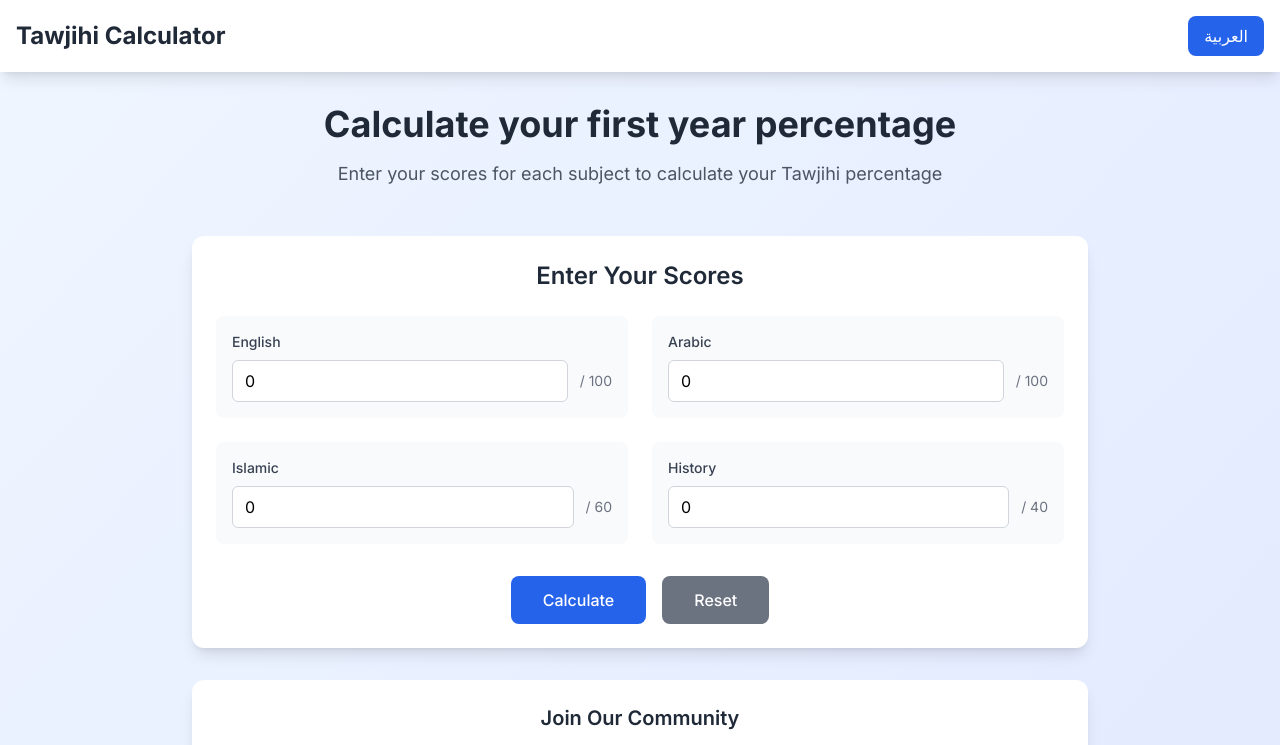
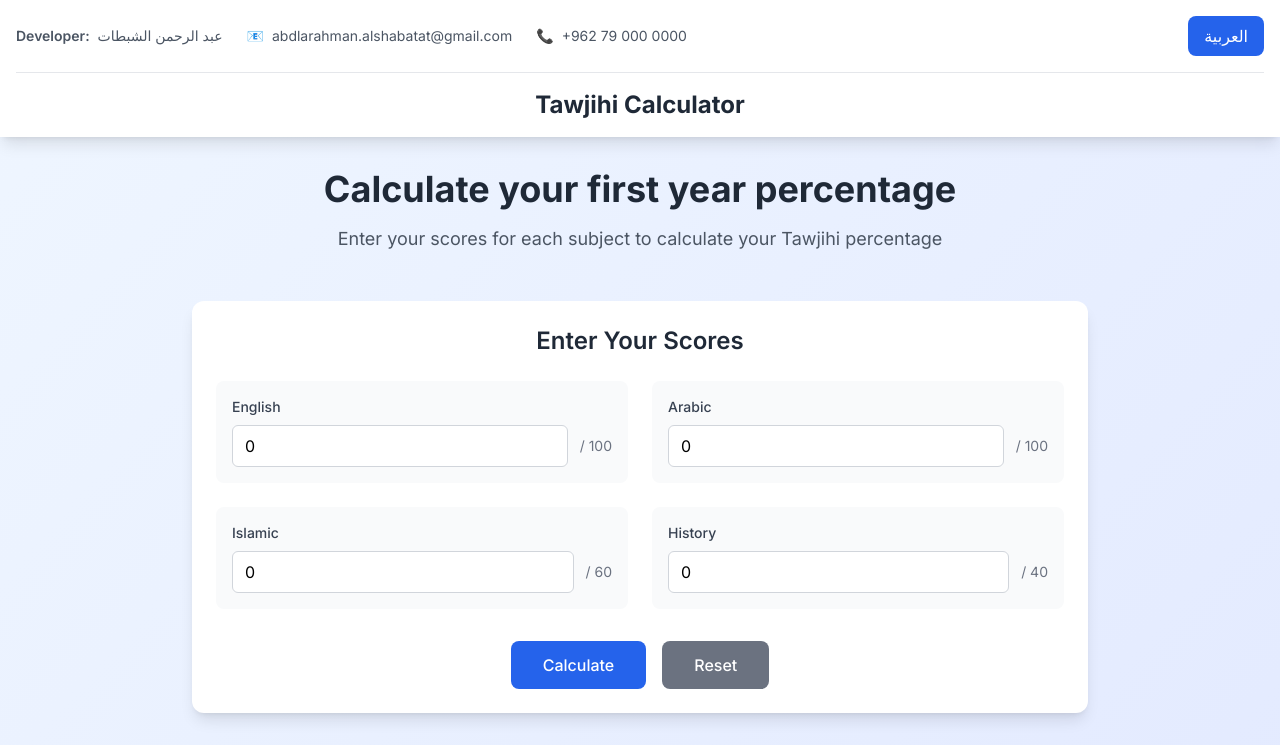
Before and after one commit to Abd87/tawjihi-calculator, a Next.js app: page / in a window 1280 px wide. Shown: the top 745 px of the page. Built offline with nearby package versions, Linux system fonts and the light colour scheme.

Commit message:
Add developer contact information to header

```diff
--- a/app/page.tsx
+++ b/app/page.tsx
@@ -46,16 +46,43 @@ export default function Home() {
     <div className={`min-h-screen bg-gradient-to-br from-blue-50 to-indigo-100 ${language === 'ar' ? 'font-arabic' : ''}`} dir={language === 'ar' ? 'rtl' : 'ltr'}>
              {/* Header */}
        <header className="bg-white shadow-lg">
-        <div className="container mx-auto px-4 py-4 flex justify-between items-center">
-          <h1 className="text-2xl font-bold text-gray-800">
-            {t('title')}
-          </h1>
+         <div className="container mx-auto px-4 py-4">
+           {/* Contact Info Bar */}
+           <div className="flex flex-col md:flex-row justify-between items-center mb-4 pb-4 border-b border-gray-200">
+             <div className="flex flex-col md:flex-row items-center space-y-2 md:space-y-0 md:space-x-6 text-sm text-gray-600">
+               <div className="flex items-center space-x-2">
+                 <span className="font-semibold">
+                   {language === 'en' ? 'Developer:' : 'المطور:'}
+                 </span>
+                 <span>عبد الرحمن الشبطات</span>
+               </div>
+               <div className="flex items-center space-x-2">
+                 <span>📧</span>
+                 <a href="mailto:abdlarahman.alshabatat@gmail.com" className="hover:text-blue-600 transition-colors">
+                   abdlarahman.alshabatat@gmail.com
+                 </a>
+               </div>
+               <div className="flex items-center space-x-2">
+                 <span>📞</span>
+                 <a href="tel:+962790000000" className="hover:text-blue-600 transition-colors">
+                   +962 79 000 0000
+                 </a>
+               </div>
+             </div>
              <button
                onClick={toggleLanguage}
                className="bg-primary-600 text-white px-4 py-2 rounded-lg hover:bg-primary-700 transition-colors"
              >
                {language === 'en' ? 'العربية' : 'English'}
              </button>
+           </div>
+
+           {/* Main Title */}
+           <div className="flex justify-center">
+             <h1 className="text-2xl font-bold text-gray-800">
+               {t('title')}
+             </h1>
+           </div>
          </div>
        </header>
 
```
Lines whose indentation alone changed are shown as unchanged.
